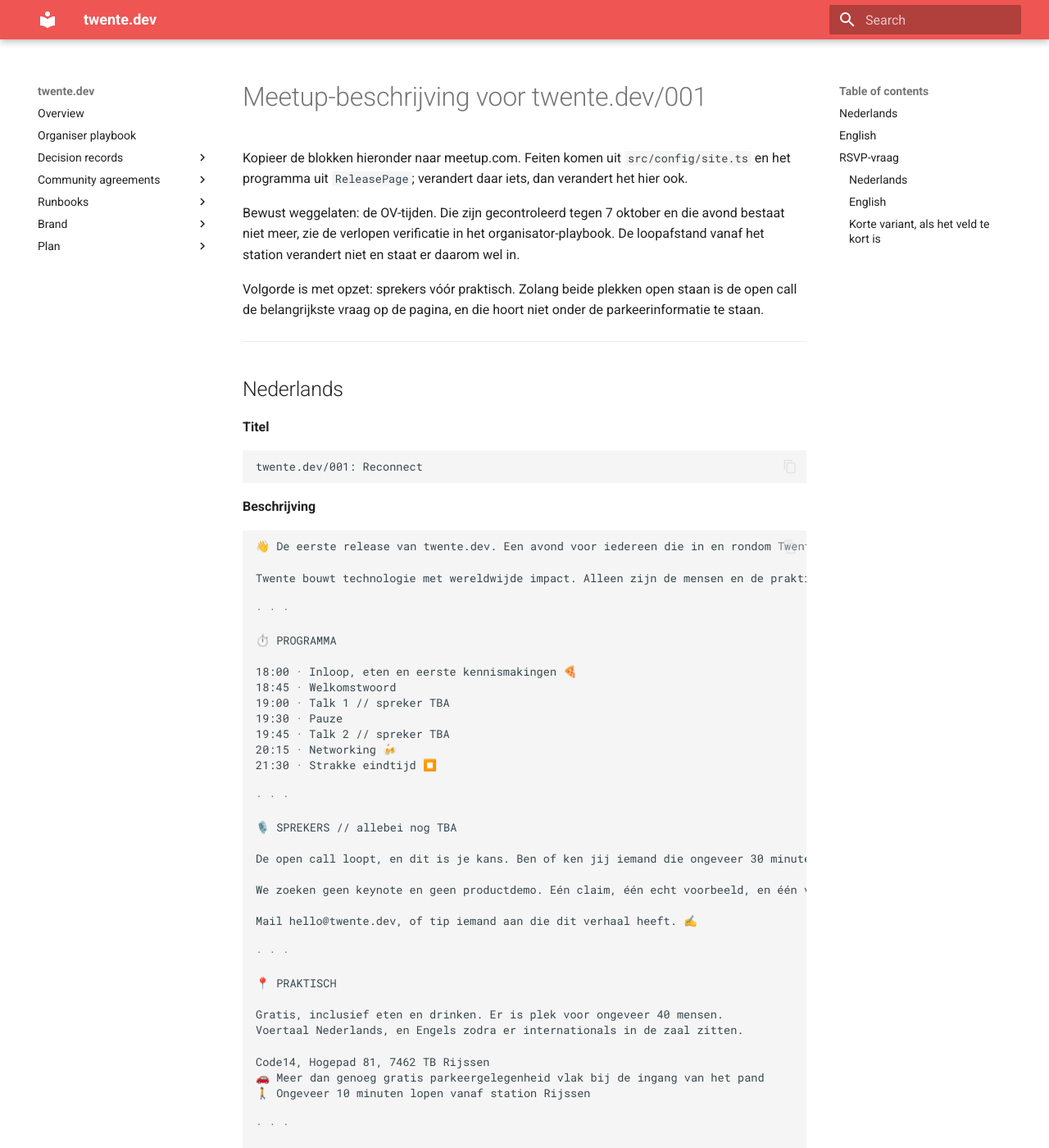
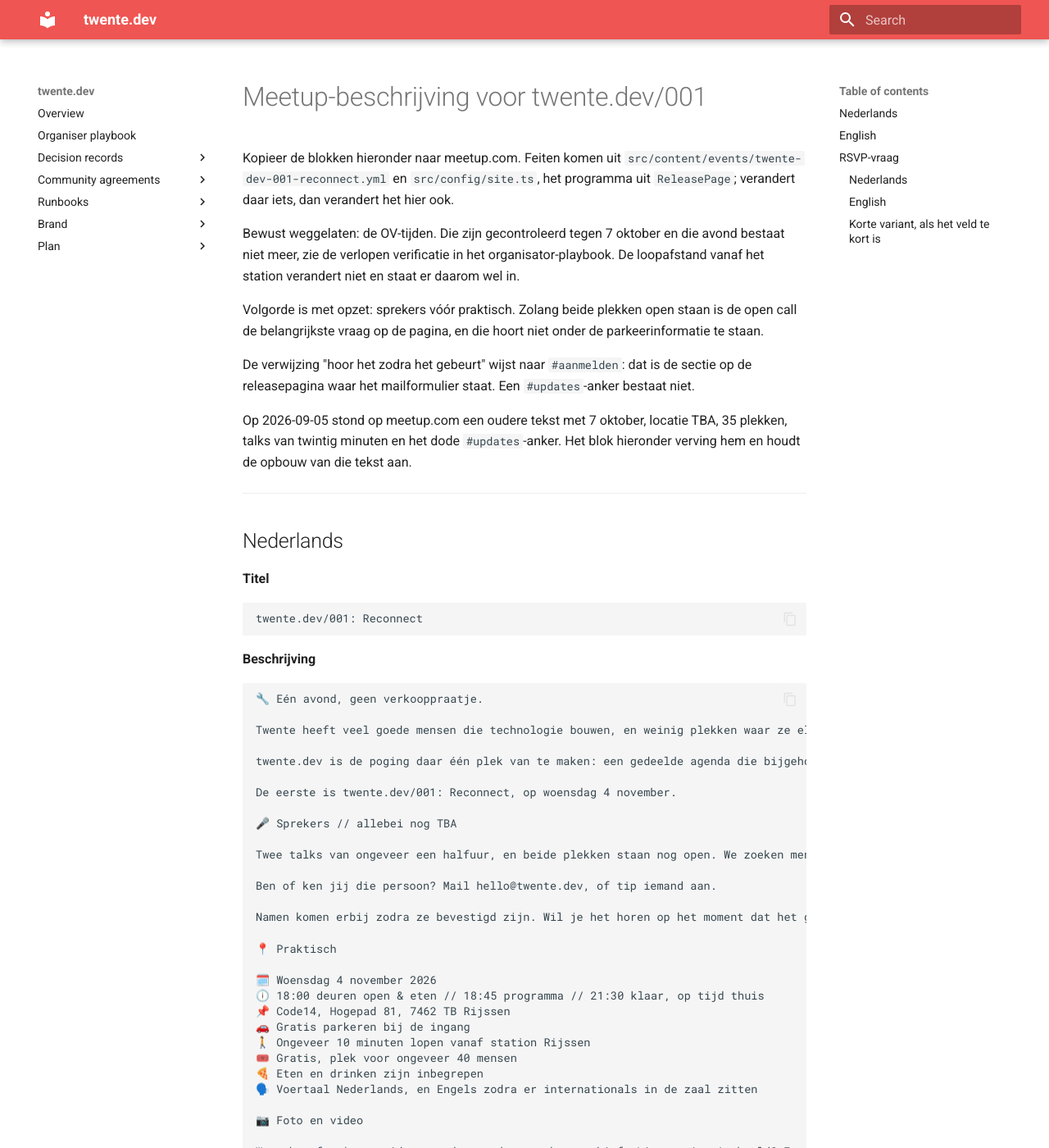
Before and after one commit to webgrip/twente.dev, an MkDocs documentation site: the page built from docs/brand/copy/meetup-001.md, in a window 1280 px wide and 1400 px high. Shown: the whole window at 82% size. Built offline with MkDocs 1.6.1 and Material for MkDocs 9.7.7, drawn with Linux system fonts in a browser that asks for light colours; some of the changed text lies outside the part shown.

Commit message:
docs(brand): de meetup-tekst voor /001 en de social-copy volgen weer de site
Op meetup.com stond een oudere beschrijving met 7 oktober, locatie TBA, 35 plekken,
talks van twintig minuten en een #updates-anker dat niet bestaat. De canonieke tekst
in copy/meetup-001.md houdt nu de opbouw van die tekst aan, met de feiten uit het
events-entry. De social-copy zegt overal elke eerste woensdag van de maand in plaats
van een paar keer per jaar, verwijst voor de Meetup-listing naar dat ene bestand,
en de mailtemplates zeggen een halfuur per talk.

Co-Authored-By: Claude Fable 5.1 <noreply@anthropic.com>

````diff
--- a/docs/brand/copy/meetup-001.md
+++ b/docs/brand/copy/meetup-001.md
@@ -1,8 +1,8 @@
 # Meetup-beschrijving voor twente.dev/001
 
 Kopieer de blokken hieronder naar meetup.com. Feiten komen uit
-`src/config/site.ts` en het programma uit `ReleasePage`; verandert daar iets,
-dan verandert het hier ook.
+`src/content/events/twente-dev-001-reconnect.yml` en `src/config/site.ts`, het
+programma uit `ReleasePage`; verandert daar iets, dan verandert het hier ook.
 
 Bewust weggelaten: de OV-tijden. Die zijn gecontroleerd tegen 7 oktober en die
 avond bestaat niet meer, zie de verlopen verificatie in het organisator-playbook.
@@ -11,6 +11,14 @@ De loopafstand vanaf het station verandert niet en staat er daarom wel in.
 Volgorde is met opzet: sprekers vóór praktisch. Zolang beide plekken open staan
 is de open call de belangrijkste vraag op de pagina, en die hoort niet onder de
 parkeerinformatie te staan.
+
+De verwijzing "hoor het zodra het gebeurt" wijst naar `#aanmelden`: dat is de
+sectie op de releasepagina waar het mailformulier staat. Een `#updates`-anker
+bestaat niet.
+
+Op 2026-09-05 stond op meetup.com een oudere tekst met 7 oktober, locatie TBA,
+35 plekken, talks van twintig minuten en het dode `#updates`-anker. Het blok
+hieronder verving hem en houdt de opbouw van die tekst aan.
 
 ---
 
@@ -25,52 +33,50 @@ twente.dev/001: Reconnect
 **Beschrijving**
 
 ```
-👋 De eerste release van twente.dev. Een avond voor iedereen die in en rondom Twente technologie bouwt, waarmee dan ook: software, infrastructuur, embedded, maakindustrie, data, security, design, product, onderzoek en technisch onderwijs.
+🔧 Eén avond, geen verkooppraatje.
 
-Twente bouwt technologie met wereldwijde impact. Alleen zijn de mensen en de praktijklessen erachter moeilijk te vinden, over bedrijven en disciplines heen. Daar is deze avond voor. 🔌
+Twente heeft veel goede mensen die technologie bouwen, en weinig plekken waar ze elkaar tegenkomen buiten hun eigen kantoor. Er zijn meetups, en er zitten goede bij, maar ze zijn versnipperd, vaak gebonden aan één stack of één werkgever, en je moet ze net kennen om ze te vinden.
 
-· · ·
+twente.dev is de poging daar één plek van te maken: een gedeelde agenda die bijgehouden wordt van alles wat er in de regio gebeurt, field reports van mensen die het werk zelf deden, en elke eerste woensdag van de maand een avond zoals deze. We build it. We run it. We share it.
 
-⏱️ PROGRAMMA
+De eerste is twente.dev/001: Reconnect, op woensdag 4 november.
 
-18:00 · Inloop, eten en eerste kennismakingen 🍕
-18:45 · Welkomstwoord
-19:00 · Talk 1 // spreker TBA
-19:30 · Pauze
-19:45 · Talk 2 // spreker TBA
-20:15 · Networking 🍻
-21:30 · Strakke eindtijd ⏹️
+🎤 Sprekers // allebei nog TBA
 
-· · ·
+Twee talks van ongeveer een halfuur, en beide plekken staan nog open. We zoeken mensen die iets hebben gebouwd, gerepareerd of verprutst (of iets anders!) en daar willen komen vertellen. Stack maakt niet uit. Ervaring met spreken ook niet: we werken het verhaal samen uit, met een redactiegesprek en een technische repetitie vooraf.
 
-🎙️ SPREKERS // allebei nog TBA
+Ben of ken jij die persoon? Mail hello@twente.dev, of tip iemand aan.
 
-De open call loopt, en dit is je kans. Ben of ken jij iemand die ongeveer 30 minuten wil vertellen over iets dat je zelf hebt gebouwd, gerepareerd of verprutst?
+Namen komen erbij zodra ze bevestigd zijn. Wil je het horen op het moment dat het gebeurt: 👉 https://twente.dev/nl/001#aanmelden
 
-We zoeken geen keynote en geen productdemo. Eén claim, één echt voorbeeld, en één vraag aan de zaal. Spreekervaring is niet nodig: we vormen het verhaal samen, met een redactiegesprek en een technische repetitie vooraf.
+📍 Praktisch
 
-Mail hello@twente.dev, of tip iemand aan die dit verhaal heeft. ✍️
+🗓️ Woensdag 4 november 2026
+🕕 18:00 deuren open & eten // 18:45 programma // 21:30 klaar, op tijd thuis
+📌 Code14, Hogepad 81, 7462 TB Rijssen
+🚗 Gratis parkeren bij de ingang
+🚶 Ongeveer 10 minuten lopen vanaf station Rijssen
+🎟️ Gratis, plek voor ongeveer 40 mensen
+🍕 Eten en drinken zijn inbegrepen
+🗣️ Voertaal Nederlands, en Engels zodra er internationals in de zaal zitten
 
-· · ·
+📷 Foto en video
 
-📍 PRAKTISCH
+We maken foto's en video van de avond, voor het archief. Liever niet in beeld? Zeg het bij je aanmelding of bij de check-in. Sta je er achteraf toch op, dan is één bericht naar hello@twente.dev genoeg.
 
-Gratis, inclusief eten en drinken. Er is plek voor ongeveer 40 mensen.
-Voertaal Nederlands, en Engels zodra er internationals in de zaal zitten.
+🛡️ Wat dit niet is
 
-Code14, Hogepad 81, 7462 TB Rijssen
-🚗 Meer dan genoeg gratis parkeergelegenheid vlak bij de ingang van het pand
-🚶 Ongeveer 10 minuten lopen vanaf station Rijssen
+Geen banenmarkt: deelnemers zijn geen leads. Geen sponsorpitch vanaf het podium. Spreektijd is niet te koop, en de deelnemerslijst gaat naar niemand, ook niet naar de gastheer. De zaal rouleert door de regio, met opzet: zo wordt dit nooit de meetup van één bedrijf.
 
-· · ·
+🙋 Meedoen kan ook
 
-📷 FOTO EN VIDEO
+Spreken, een zaal aanbieden voor een volgende release, je verhaal laten optekenen in een field report, of een event aanmelden voor de agenda: 👉 https://twente.dev/nl/bijdragen
 
-We maken foto's en video-opnames van de avond, voor het archief en om te laten zien wat hier gebeurt. Liever niet in beeld? Laat het weten bij je aanmelding of bij de check-in, dan houden we daar rekening mee. Sta je er achteraf toch op, dan halen we het eruit op één bericht naar hello@twente.dev.
+🔗 Links
 
-· · ·
-
-🔗 Alles over deze avond: https://twente.dev/nl/001
+Site en agenda // https://twente.dev
+Deze release // https://twente.dev/nl/001
+Gedragscode // https://twente.dev/nl/gedragscode
 ```
 
 ---
@@ -86,52 +92,50 @@ twente.dev/001: Reconnect
 **Beschrijving**
 
 ```
-👋 The first release of twente.dev. An evening for everyone building technology in and around Twente, whatever they build it with: software, infrastructure, embedded, manufacturing, data, security, design, product, research and technical education.
+🔧 One evening, no sales pitch.
 
-Twente builds technology with global reach. The people and the practical lessons behind it are just hard to find across companies and disciplines. That is what this evening is for. 🔌
+Twente has plenty of good people building technology, and few places where they meet outside their own office. There are meetups, and some are good, but they are scattered, often tied to one stack or one employer, and you have to know about them to find them.
 
-· · ·
+twente.dev is the attempt to make that one place: a shared calendar, kept up to date, of everything happening in the region, field reports by people who did the work themselves, and an evening like this one every first Wednesday of the month. We build it. We run it. We share it.
 
-⏱️ PROGRAMME
+The first one is twente.dev/001: Reconnect, on Wednesday 4 November.
 
-18:00 · Doors, food and first introductions 🍕
-18:45 · Welcome
-19:00 · Talk 1 // speaker TBA
-19:30 · Break
-19:45 · Talk 2 // speaker TBA
-20:15 · Networking 🍻
-21:30 · Hard finish ⏹️
+🎤 Speakers // both still TBA
 
-· · ·
+Two talks of about half an hour, and both slots are still open. We are looking for people who built, fixed or broke something (or something else entirely) and want to come and talk about it. Stack does not matter. Neither does speaking experience: we shape the talk together, with an editorial call and a technical rehearsal beforehand.
 
-🎙️ SPEAKERS // both still TBA
+Are you, or do you know, that person? Email hello@twente.dev, or point us at someone.
 
-The open call is running, and this is your chance. Are you, or do you know, someone who wants about 30 minutes on something they built, fixed or broke themselves?
+Names go up as soon as they are confirmed. Want to hear it the moment it happens: 👉 https://twente.dev/en/001#aanmelden
 
-We are not looking for a keynote or a product demo. One claim, one real example, and one question for the room. No speaking experience needed: we shape the talk together, with an editorial call and a technical rehearsal beforehand.
+📍 Practical
 
-Email hello@twente.dev, or point us at someone who has this story. ✍️
+🗓️ Wednesday 4 November 2026
+🕕 18:00 doors and food // 18:45 programme // 21:30 hard finish, home on time
+📌 Code14, Hogepad 81, 7462 TB Rijssen
+🚗 Free parking right by the entrance
+🚶 About a 10-minute walk from Rijssen station
+🎟️ Free, room for about 40 people
+🍕 Food and drinks included
+🗣️ Dutch by default, English whenever internationals are in the room
 
-· · ·
+📷 Photos and video
 
-📍 PRACTICAL
+We take photos and record video on the night, for the archive. Rather not be in shot? Say so when you RSVP or at check-in. If you end up in something anyway, one message to hello@twente.dev gets it removed.
 
-Free, food and drinks included. Room for about 40 people.
-Dutch by default, English whenever internationals are in the room.
+🛡️ What this is not
 
-Code14, Hogepad 81, 7462 TB Rijssen
-🚗 Plenty of free parking right by the entrance
-🚶 About a 10-minute walk from Rijssen station
+Not a job fair: attendees are not leads. No sponsor pitch from the stage. Stage time is not for sale, and the attendee list goes to nobody, the host included. The venue rotates across the region, on purpose: that way this never becomes one company's meetup.
 
-· · ·
+🙋 You can join in too
 
-📷 PHOTOS AND VIDEO
+Give a talk, offer a venue for a next release, have your story written up as a field report, or submit an event for the calendar: 👉 https://twente.dev/en/contribute
 
-We take photos and record video on the night, for the archive and to show what happens here. Rather not be in shot? Say so when you RSVP or at check-in and we will work around you. If you end up in something anyway, one message to hello@twente.dev gets it removed.
+🔗 Links
 
-· · ·
-
-🔗 Everything about this evening: https://twente.dev/en/001
+Site and calendar // https://twente.dev
+This release // https://twente.dev/en/001
+Code of conduct // https://twente.dev/en/code-of-conduct
 ```
 
 ---
--- a/docs/brand/templates/email-001-aankondiging.html
+++ b/docs/brand/templates/email-001-aankondiging.html
@@ -135,7 +135,7 @@
                         Open call // twee plekken
                       </div>
                       <div style="font-size: 16px; line-height: 1.6">
-                        Geen keynote, geen pitch. Twintig minuten over iets dat je hebt gebouwd of
+                        Geen keynote, geen pitch. Een halfuur over iets dat je hebt gebouwd of
                         stukgemaakt: een migratie die tegenviel, een systeem dat overeind moest
                         blijven, een keuze waar je nu anders over denkt. Elke stack, geen
                         spreekervaring nodig; ik help met de opzet. Ken je iemand, of ben je het
--- a/docs/brand/templates/email-welcome.html
+++ b/docs/brand/templates/email-welcome.html
@@ -121,8 +121,8 @@
                       <div style="font-size: 16px; line-height: 1.6">
                         <p style="margin: 0 0 12px">
                           <strong
-                            >Ken je iemand die twintig minuten eerlijk kan vertellen over iets dat
-                            ze hebben gebouwd of stukgemaakt?</strong
+                            >Ken je iemand die een halfuur eerlijk kan vertellen over iets dat ze
+                            hebben gebouwd of stukgemaakt?</strong
                           >
                           Een migratie die tegenviel, een systeem dat overeind moest blijven, een
                           keuze waar ze nu anders over denken. Elke stack, geen spreekervaring
````
Also changed, not shown: docs/brand/social-profile-copy.md (+18 -24 lines).
